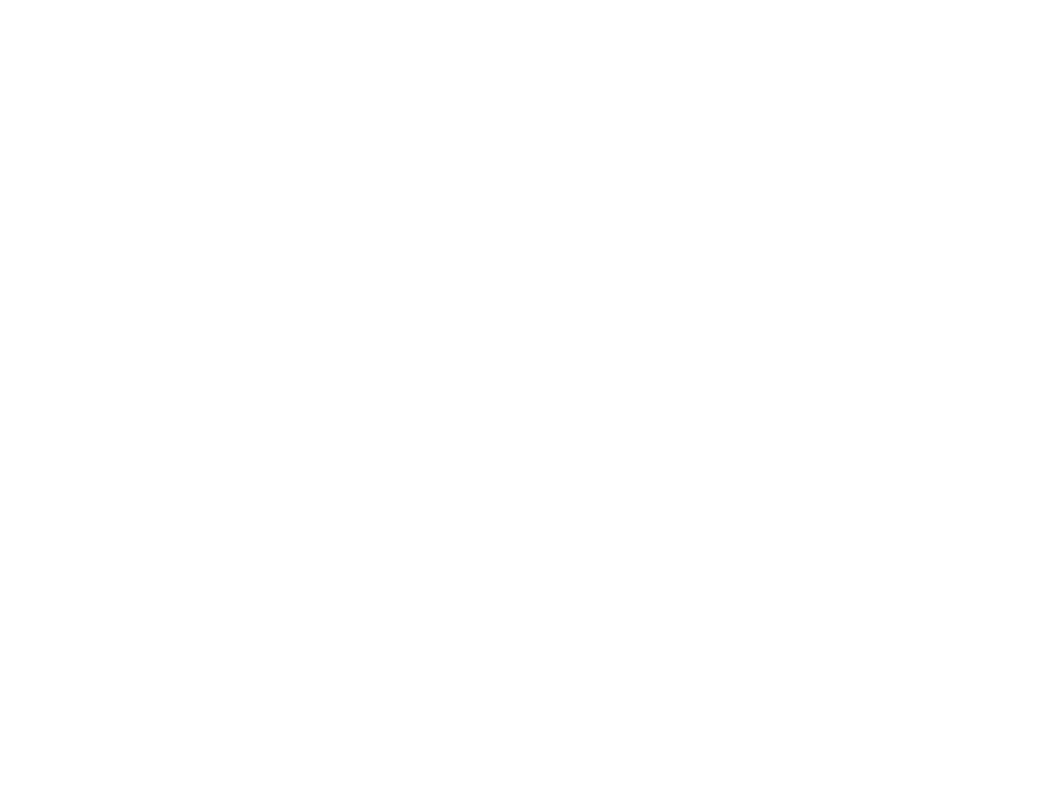
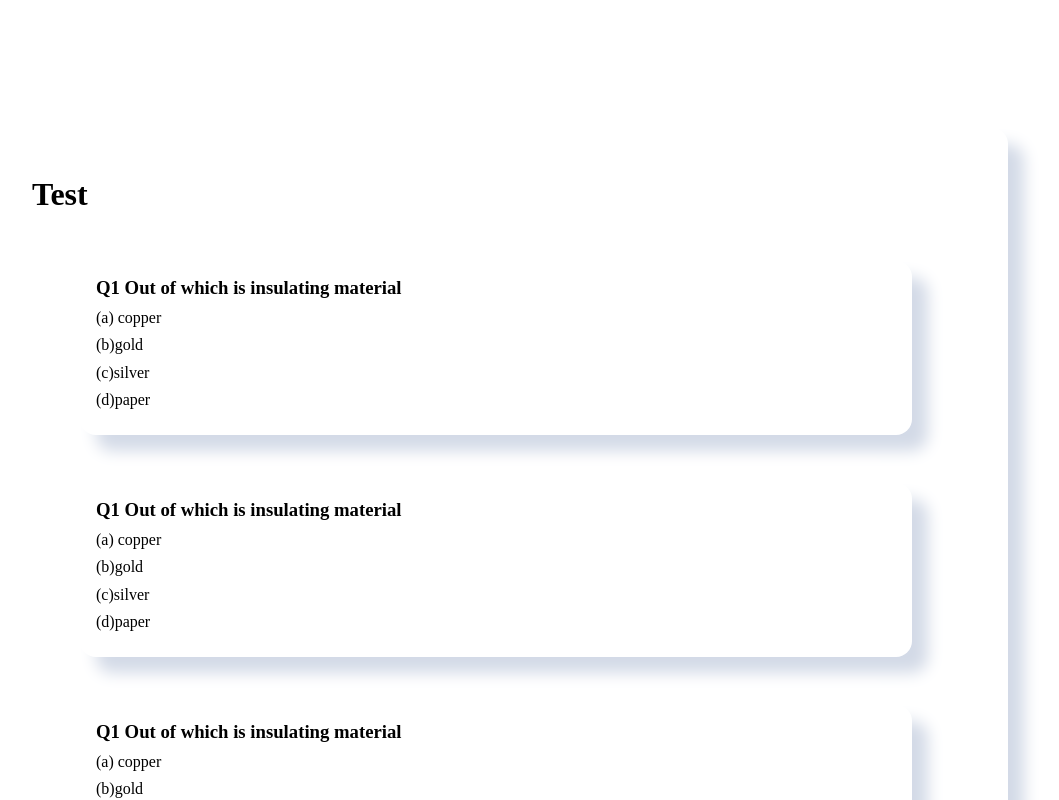
Before and after one commit to abhishekvatsAV/timecrunchcrew, a React (Vite) app: page /test in a window 1280 px wide. Before the commit this address had no page. Shown: the top 800 px of the page, without its empty margins (144-1203 px from the left). Built offline with nearby package versions, Linux system fonts and the light colour scheme.

Commit message:
version-1

```diff
--- a/src/App.css
+++ b/src/App.css
@@ -1,5 +1,36 @@
+@import url('https://fonts.googleapis.com/css2?family=Poppins:ital,wght@0,100;0,200;0,300;0,400;0,500;0,600;0,700;0,800;0,900;1,100;1,200;1,300;1,400;1,500;1,600;1,700;1,800;1,900&display=swap');
 *{
   margin: 0;
   padding: 0;
   box-sizing: border-box;
+  --icons-color: #4c5773;
+  --icons-light-color: #4c577341;
+  --icons-bg-color: #e2e6e9;
+  --shadow-dark-color: #d3dae7;
+  --bg-shadow-dark-color: #d3dae745;
+  --shadow-light-color: #fff;
+  --main-bg-color: #ecf0f3;
+
+  --box-shadow: 1rem 1rem 1rem var(--shadow-dark-color),
+  -1rem -1rem 1rem var(--shadow-light-color);
+
+
+  --box-shadow-2: 0rem 0rem 0rem var(--shadow-dark-color),
+  -.3rem -.3rem 1rem var(--shadow-dark-color)
 }
+
+::-webkit-scrollbar{
+  width: 1rem;
+  border: 1px solid var(--main-bg-color);
+}
+
+::-webkit-scrollbar-track{
+  border-radius: 0;
+  background-color: var(--main-bg-color);
+}
+
+::-webkit-scrollbar-thumb{
+  border-radius: 2rem;
+  background:  var(--icons-color);
+  width: .5rem;
+}
--- a/src/App.jsx
+++ b/src/App.jsx
@@ -2,6 +2,7 @@ import "./App.css";
 import { BrowserRouter, Routes, Route } from "react-router-dom";
 import Home from "./pages/Home";
 import CustomiseRoom from "./pages/CustomiseRoom";
+import Test from "./components/Test"
 
 function App() {
   return (
@@ -10,6 +11,7 @@ function App() {
         <Routes>
           <Route path="/" element={<Home />} />
           <Route path="/customise-room" element={<CustomiseRoom/>} />
+          <Route path="/test" element={<Test />} />
         </Routes>
       </BrowserRouter>
     </div>
--- /dev/null
+++ b/src/components/Test.css
@@ -0,0 +1,25 @@
+.quiz{
+    width: 100%;
+}
+.quiz_container{
+    width: 80%;
+    margin: 0 auto;
+    margin-top: 8rem;
+    padding: 3rem;
+    margin-bottom: 8rem;
+    box-shadow: var(--box-shadow);
+    border-radius: 1rem;
+}
+.quiz_container_problemdiv{
+    margin: 3rem;
+    box-shadow: var(--box-shadow);
+    border-radius: 1rem;
+    padding: 1rem;
+}
+.quiz_container_problemdiv:hover{
+    box-shadow: --var(--box-shadow-2);
+}
+.quiz_container_problemdiv p{
+    cursor:pointer;
+    margin: 0.6rem 0;
+}
--- /dev/null
+++ b/src/components/Test.jsx
@@ -0,0 +1,53 @@
+import React from "react";
+import "./Test.css";
+const Test = () => {
+  const QnA = [
+    {
+      ques: "Out of which is insulating material",
+      option1: "copper",
+      option2: "gold",
+      option3: "silver",
+      option4: "paper",
+    },
+    {
+      ques: "Out of which is insulating material",
+      option1: "copper",
+      option2: "gold",
+      option3: "silver",
+      option4: "paper",
+    },
+    {
+      ques: "Out of which is insulating material",
+      option1: "copper",
+      option2: "gold",
+      option3: "silver",
+      option4: "paper",
+    },
+    {
+      ques: "Out of which is insulating material",
+      option1: "copper",
+      option2: "gold",
+      option3: "silver",
+      option4: "paper",
+    },
+  ];
+
+  return (
+    <div className="container">
+      <div className="quiz_container">
+        <h1>Test</h1>
+        {QnA.map((ele, i) => (
+          <div key={i} className="quiz_container_problemdiv">
+            <h3>Q1 {ele.ques}</h3>
+            <p>(a) {ele.option1}</p>
+            <p>(b){ele.option2}</p>
+            <p>(c){ele.option3}</p>
+            <p>(d){ele.option4}</p>
+          </div>
+        ))}
+      </div>
+    </div>
+  );
+};
+
+export default Test;
--- a/src/pages/Home.jsx
+++ b/src/pages/Home.jsx
@@ -1,17 +1,29 @@
 import { Parallax } from "react-parallax";
 import Library from "../assets/library.jpg";
 import Library2 from "../assets/library2.jpg";
-import { Button } from "antd";
+import { Button, Modal, Input } from "antd";
+import { useState } from "react";
 
 import "./Home.css";
 
 const Home = () => {
+  const [isModalOpen, setIsModalOpen] = useState(false);
+
   const handleCreate = () => {
-    // handle create Room
+    setIsModalOpen(true);
   };
 
   const handleJoin = () => {
-    // handle room joining
+    setIsModalOpen(true);
+  };
+  const handleOk1 = () => {
+    setIsModalOpen(false);
+  };
+  const handleOk2 = () => {
+    setIsModalOpen(false);
+  };
+  const handleCancel = () => {
+    setIsModalOpen(false);
   };
 
   return (
@@ -28,6 +40,16 @@ const Home = () => {
               <Button type="primary" onClick={handleCreate}>
                 Create Room
               </Button>
+              {isModalOpen && (
+                <Modal
+                  open={isModalOpen}
+                  onOk={handleOk1}
+                  onCancel={handleCancel}
+                >
+                  <p>Username : </p>
+                  <Input />
+                </Modal>
+              )}
             </div>
           </div>
         </div>
@@ -44,6 +66,16 @@ const Home = () => {
               <Button type="primary" onClick={handleJoin}>
                 Join Room
               </Button>
+              {isModalOpen && (
+                <Modal
+                  open={isModalOpen}
+                  onOk={handleOk2}
+                  onCancel={handleCancel}
+                >
+                  <p>Username : </p>
+                  <Input />
+                </Modal>
+              )}
             </div>
           </div>
         </div>
```
Also changed, not shown: src/components/ModalBox.jsx (added, +28 -0 lines), src/components/Result.css (added, +26 -0 lines), src/components/Result.jsx (added, +36 -0 lines).
